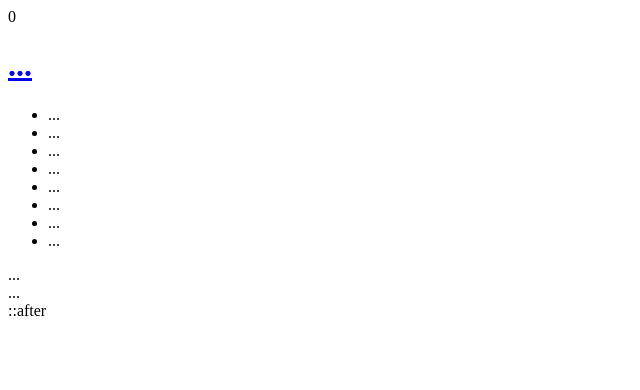
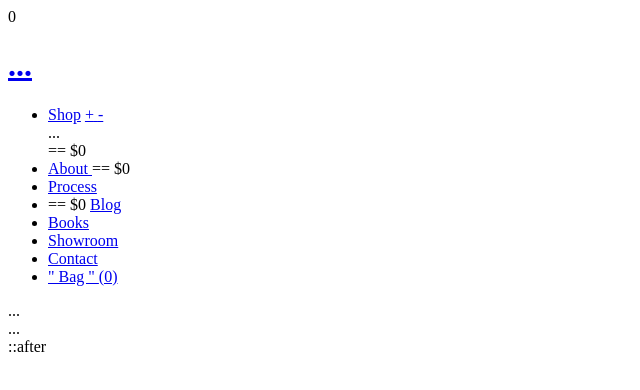
Before and after one commit to subpop200/the_pantry, a plain HTML site: page html-navbar/index.html in a window 1280 px wide. Shown: the whole page, without its empty margins (0-640 px from the left). Drawn offline with Linux system fonts and the light colour scheme.

Commit message:
add index.html

```diff
--- a/html-navbar/index.html
+++ b/html-navbar/index.html
@@ -52,14 +52,49 @@
             <!--clearly this is the header menu wrapper that goes around the menu items-->
             <ul class="main-menu accessibleNav">  <!--here we have the beginning of a list of options on the header nav...
               accessiblenav appears to be a function that creates accessibility to those buttons-->
-              <li class="grandparent  kids-4">...</li>
-              <li class="child  kids-0">...</li>
-              <li class="child  kids-0">...</li>
-              <li class="child  kids-0">...</li>
-              <li class="child  kids-0">...</li>
-              <li class="child  kids-0">...</li>
-              <li class="child  kids-0">...</li>
-              <li class="cart-text-link">...</li>
+              <li class="grandparent  kids-4">
+                <a href="#" class="nav-link" id="Shop">Shop</a>     <!--It appears id= defines the title of the button....as in it's called shop...but I'm not sure why
+                  shop is presented after "Shop" again as >Shop<  I'm not sure what that means or why it's presented that way.  Also yes now it is abundantly clear that
+                  class is connected to the css style.  that makes sense.  Also what is a "nav-link" why does href go to #...what does that mean as a link?-->
+                <a href="#" class="nav-carat">
+                  <span class="plus">+</span>
+                  <span class="minus">-</span>
+                </a>   <!--this was beyond what the video mentioned but I was too curious...what of this plus minus code here?  Does that have to do with the fact that
+                  when you do hover over the shop button a drop down menu gets added?  Also since it's a drop down menu with more options, is that what the "#" represents?
+                  That little # symbol actually means all that?-->
+                <div class="main-menu-dropdown">...</div> == $0
+              </li>
+              <li class="child  kids-0">
+                <a href="/pages/about-us" class="nav-link" id="About">About </a> == $0
+              </li>    <!--clearly this is a child of the nav bar.  It is listed on the navbar.  href links to the about-us section of the webpage.  Class nav-link is the style of the
+                navigation link and id is the actual word category.  About the id...is that always the same code format for a button on a page to define it's name?-->
+              <li class="child  kids-0">
+                <a href="/pages/process" class="nav-link" id="Process">Process</a>
+              </li>
+              <li class="child  kids-0"> == $0    <!--why does this "== $0" appear when I click on the element?  It then disappears when I click off of it-->
+                <a href="/blogs/from-the-studio" class="nav-link" id="Blog">Blog</a>
+              </li>
+              <li class="child  kids-0">
+                <a href="/pages/book" class="nav-link" id="Books">Books</a>
+              </li>
+              <li class="child  kids-0">
+                <a href="/pages/visit-us" class="nav-link" id="Showroom">Showroom</a>
+              </li>
+              <li class="child  kids-0">
+                <a href="/pages/contact" class="nav-link" id="Contact">Contact</a>
+              </li>
+              <li class="cart-text-link">
+                <a href="/cart" class="CartToggle">
+                  "
+
+                          Bag
+                          "
+                  <span class=" hidden-count " id="nav-cartCountDesktop">(0)</span>
+                </a>
+              </li>  <!-- I'm not sure why the "bag section is formatted so differently. What does "hidden count mean"?  The id doesn't say Bag
+                so I'm confused about that...what does "nav-cartCountDesktop mean?  Why is there a (0) after the greater/less thans?  I think I would
+                like further clarification on why this whole list element is done this way and why there is a span used here as opposed to the other
+                list items-->
             </ul>
             <!--it's all part of the list that defines the menu options all the way down to the "bag" which
             represents the cart for shopping as the text indicates "cart" in relation to "bag" on the header-->
```
